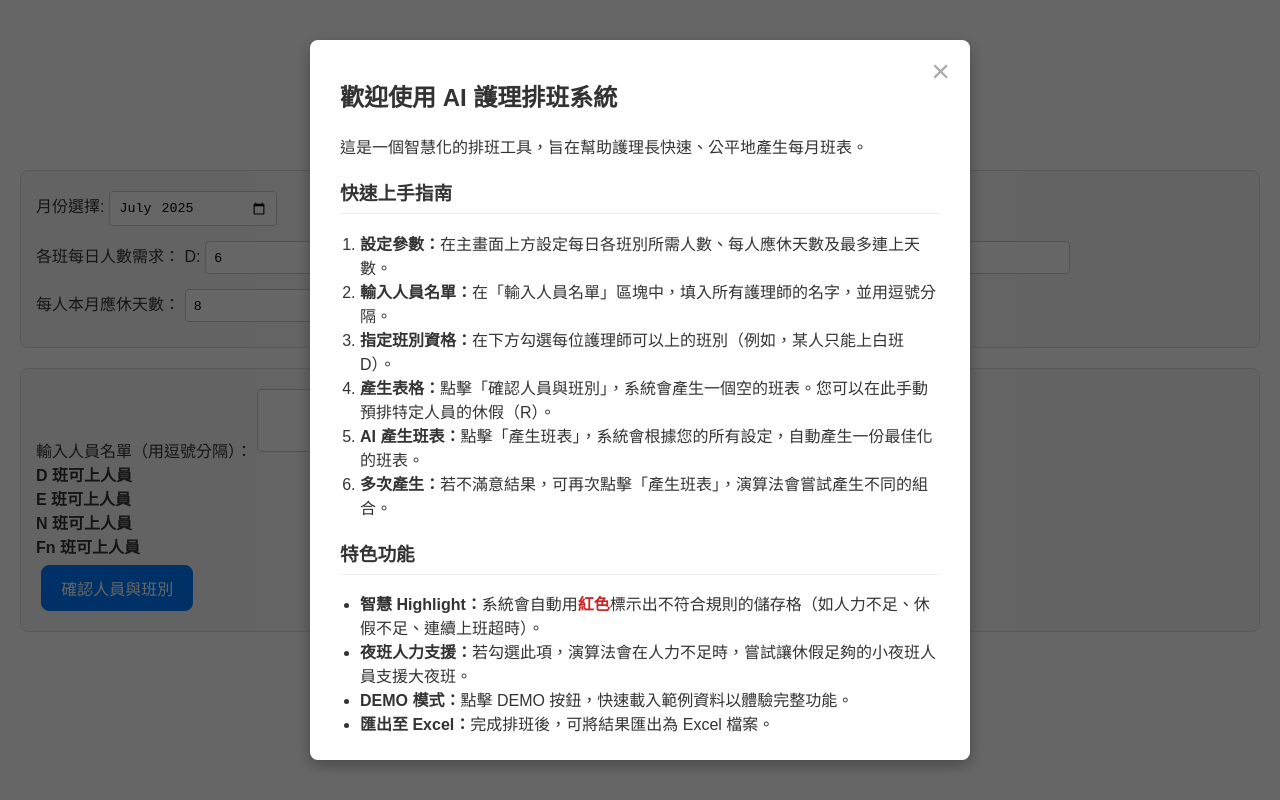
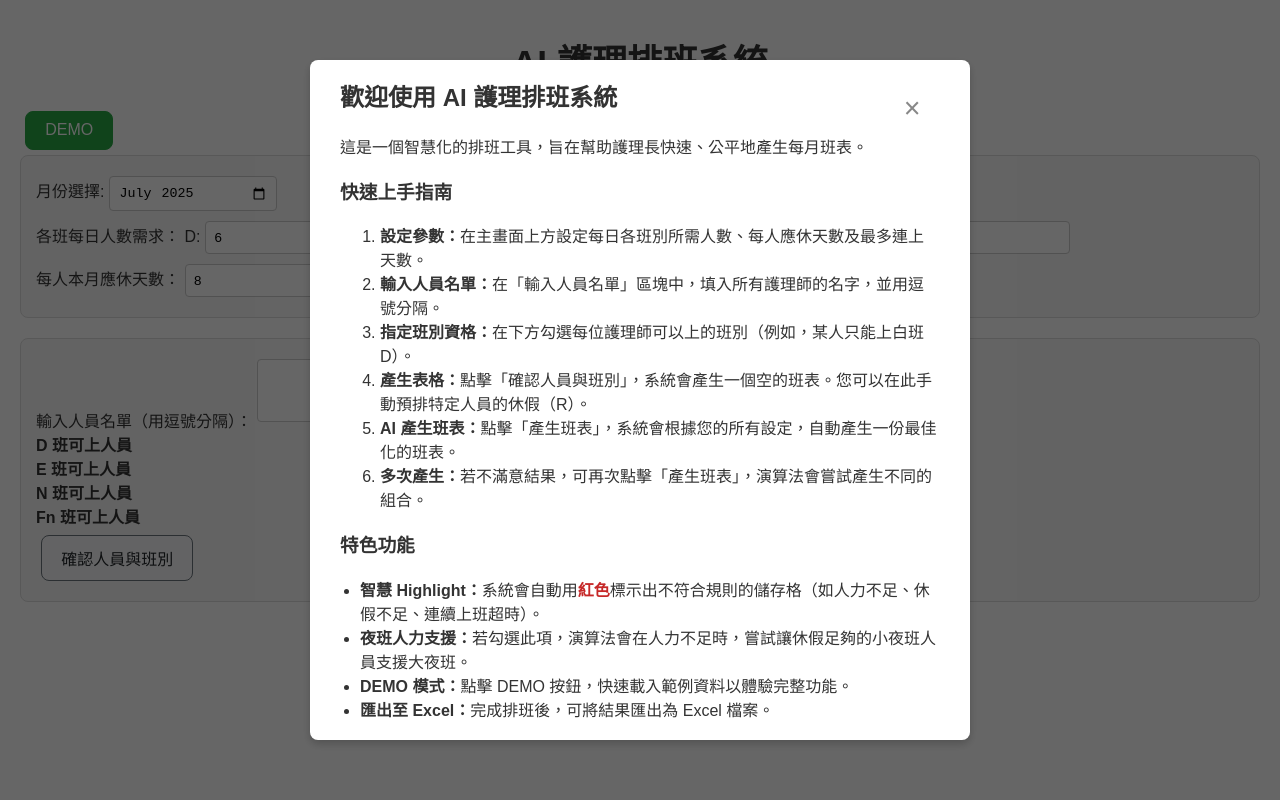
Before and after one commit to JimmyHuang1983/Nursing-scheduling-system, a React (Vite) app: page / in a window 1280 px wide. Built offline with nearby package versions, Linux system fonts and the light colour scheme.

Commit message:
update hightlight rules

```diff
--- a/src/components/ScheduleTable.jsx
+++ b/src/components/ScheduleTable.jsx
@@ -59,11 +59,23 @@ function ScheduleTable({ schedule, setSchedule, daysInMonth, availableShifts, pa
 
       return (
         <tr key={nurse}>
-          <td>{nurse}</td>
+          <td className="nurse-name-cell">{nurse}</td>
           {schedule[nurse].map((s, i) => {
             const isOver = consecutiveRanges.some(range => i >= range.start && i <= range.end);
+
+            // ✅ 新增：檢查不合理的班別銜接
+            const prevShift = i > 0 ? schedule[nurse][i - 1] : null;
+            const isInvalidSequence =
+                (prevShift === 'N' && (s === 'D' || s === 'E')) ||
+                (prevShift === 'E' && s === 'D');
+
+            // 組合 CSS class
+            let cellClassName = '';
+            if (isOver) cellClassName += ' over-consecutive-cell';
+            if (isInvalidSequence) cellClassName += ' invalid-sequence-cell';
+
             return (
-              <td key={i} className={isOver ? 'over-consecutive-cell' : ''}>
+              <td key={i} className={cellClassName.trim()}>
                 <select value={s || ''} onChange={e => handleChange(nurse, i, e.target.value)}>
                   {SHIFT_OPTIONS.map(opt => (
                     <option key={opt} value={opt}>{opt}</option>
@@ -72,7 +84,7 @@ function ScheduleTable({ schedule, setSchedule, daysInMonth, availableShifts, pa
               </td>
             );
           })}
-          <td className={isOffDayShortage ? 'shortage-cell' : ''}>{offDays}</td>
+          <td className={isOffDayShortage ? 'shortage-cell' : 'off-day-cell'}>{offDays}</td>
         </tr>
       );
     });
@@ -96,15 +108,13 @@ function ScheduleTable({ schedule, setSchedule, daysInMonth, availableShifts, pa
           const date = new Date(year, month, i + 1);
           const isWeekend = date.getDay() === 0 || date.getDay() === 6;
 
-          // ✅ 核心修改：判斷人力過剩或不足
           let cellClass = '';
           if (total < required) {
-            cellClass = 'shortage-cell'; // 人力不足
+            cellClass = 'shortage-cell';
           } else if (total > required) {
-            cellClass = 'surplus-cell'; // 人力過剩
+            cellClass = 'surplus-cell';
           }
 
-          // Fn班週末不檢查人力問題 (無論過多或過少)
           if (shift === 'Fn' && isWeekend) {
             cellClass = '';
           }
@@ -142,7 +152,7 @@ function ScheduleTable({ schedule, setSchedule, daysInMonth, availableShifts, pa
 
     {/* 分隔線 */}
     <tbody>
-        <tr className="spacer-row"><td colSpan={daysInMonth + 2}></td></tr>
+        <tr className="spacer-row"><td colSpan={daysInMonth + 3}></td></tr>
     </tbody>
 
     {/* 小夜班區塊 */}
@@ -153,7 +163,7 @@ function ScheduleTable({ schedule, setSchedule, daysInMonth, availableShifts, pa
 
     {/* 分隔線 */}
     <tbody>
-        <tr className="spacer-row"><td colSpan={daysInMonth + 2}></td></tr>
+        <tr className="spacer-row"><td colSpan={daysInMonth + 3}></td></tr>
     </tbody>
 
     {/* 大夜班區塊 */}
--- a/src/styles.css
+++ b/src/styles.css
@@ -24,24 +24,13 @@ h1 {
   text-align: center;
 }
 
-/* 控制項與輸入元件樣式 */
-.controls {
-  text-align: center;
-  margin-bottom: 15px;
-}
-
+/* 輸入元件樣式 */
 .inputs, .input-panel {
   margin-bottom: 20px;
   padding: 15px;
   border: 1px solid #ddd;
   border-radius: 8px;
   background-color: #f9f9f9;
-}
-
-.inputs label {
-  margin-right: 15px;
-  display: inline-block;
-  margin-bottom: 5px;
 }
 
 input, textarea, select {
@@ -54,7 +43,7 @@ input, textarea, select {
 /* 按鈕樣式 */
 button, .demo-button {
   border-radius: 8px;
-  border: 1px solid transparent;
+  border: 1px solid #6c757d; /* 灰色邊框 */
   padding: 0.6em 1.2em;
   font-size: 1em;
   font-weight: 500;
@@ -62,20 +51,17 @@ button, .demo-button {
   cursor: pointer;
   transition: all 0.25s;
   margin: 5px;
-  color: white;
+  background-color: #f8f9fa; /* 淡灰色背景 */
+  color: #212529; /* 深色文字 */
 }
-
-button {
-  background-color: #007bff;
-  border-color: #007bff;
-}
-button:hover {
-  background-color: #0056b3;
-  border-color: #0056b3;
+button:hover, .demo-button:hover {
+  background-color: #e2e6ea;
+  border-color: #5a6268;
 }
 
 .demo-button {
   background-color: #28a745;
+  color: white;
   border-color: #28a745;
 }
 .demo-button:hover {
@@ -83,7 +69,7 @@ button:hover {
   border-color: #1e7e34;
 }
 
-/* 表格樣式 */
+/* --- 表格樣式 --- */
 .schedule-table {
   border-collapse: collapse;
   width: 100%;
@@ -103,23 +89,43 @@ button:hover {
   white-space: nowrap;
 }
 
-.schedule-table .nurse-name-header { width: 90px; }
-.schedule-table .off-day-header { width: 50px; }
+/* 特別設定姓名和休假欄位的寬度 */
+.schedule-table .nurse-name-header,
+.schedule-table .nurse-name-cell {
+  width: 90px;
+  min-width: 90px;
+}
+.schedule-table .off-day-header,
+.schedule-table .off-day-cell {
+  width: 50px;
+  min-width: 50px;
+}
 
+/* 下拉選單樣式 */
 .schedule-table select {
   width: 100%;
   border: none;
   background: transparent;
+  -webkit-appearance: none;
+  -moz-appearance: none;
+  appearance: none;
   padding: 2px;
   font-size: 13px;
   color: #000;
-  -webkit-appearance: none;
-  -moz-appearance: none;
-  appearance: none;
+  text-align: center; /* 讓選項置中 */
 }
 
-.sum-row { background-color: #e9ecef; font-weight: bold; }
-.spacer-row td { border: none; height: 10px; background-color: #f8f9fa; }
+/* 總計與間隔行樣式 */
+.sum-row {
+  background-color: #e9ecef;
+  font-weight: bold;
+}
+
+.spacer-row td {
+  border: none;
+  height: 10px;
+  background-color: #f8f9fa;
+}
 
 /* 警示儲存格樣式 */
 .shortage-cell {
@@ -127,22 +133,32 @@ button:hover {
   color: #c62828 !important;
   font-weight: bold;
 }
+
 .surplus-cell {
-  background-color: #FFF9C4 !important; /* 淡黃色 */
-  color: #F57F17 !important; /* 深黃色文字 */
-  font-weight: bold;
+    background-color: #FFF9C4 !important; /* 淡黃色 */
+    color: #F57F17 !important; /* 深黃色文字 */
+    font-weight: bold;
 }
-.over-consecutive-cell, .over-consecutive-cell select {
+
+.over-consecutive-cell,
+.over-consecutive-cell select {
   background-color: #ffcdd2 !important;
 }
 
-/* 歡迎視窗樣式 */
+/* 不合理班別銜接的樣式 */
+.invalid-sequence-cell,
+.invalid-sequence-cell select {
+    background-color: #FFCC80 !important; /* 醒目的橘色 */
+}
+
+
+/* Modal (彈出視窗) 樣式 */
 .modal-overlay {
   position: fixed;
   top: 0;
   left: 0;
-  width: 100%;
-  height: 100%;
+  right: 0;
+  bottom: 0;
   background-color: rgba(0, 0, 0, 0.6);
   display: flex;
   justify-content: center;
@@ -151,39 +167,35 @@ button:hover {
 }
 
 .modal-content {
-  background: white;
+  background-color: white;
   padding: 20px 30px;
   border-radius: 8px;
   max-width: 600px;
   width: 90%;
+  max-height: 80vh;
+  overflow-y: auto;
   position: relative;
-  box-shadow: 0 5px 15px rgba(0,0,0,0.3);
-  max-height: 85vh;
-  overflow-y: auto;
-  text-align: left;
+  box-shadow: 0 4px 8px rgba(0, 0, 0, 0.2);
+}
+
+.modal-content h2 {
+  margin-top: 0;
+}
+
+.modal-content ul {
+  padding-left: 20px;
 }
 
 .modal-close-button {
   position: absolute;
   top: 10px;
-  right: 15px;
-  background: transparent;
+  right: 10px;
+  background: none;
   border: none;
-  font-size: 2rem;
-  line-height: 1;
-  color: #aaa;
+  font-size: 1.8rem;
   cursor: pointer;
-  padding: 0;
+  color: #888;
 }
 .modal-close-button:hover {
-  color: #333;
+  color: #000;
 }
-
-.modal-content h3 {
-    margin-top: 20px;
-    border-bottom: 1px solid #eee;
-    padding-bottom: 5px;
-}
-.modal-content ol, .modal-content ul {
-    padding-left: 20px;
-}
```
